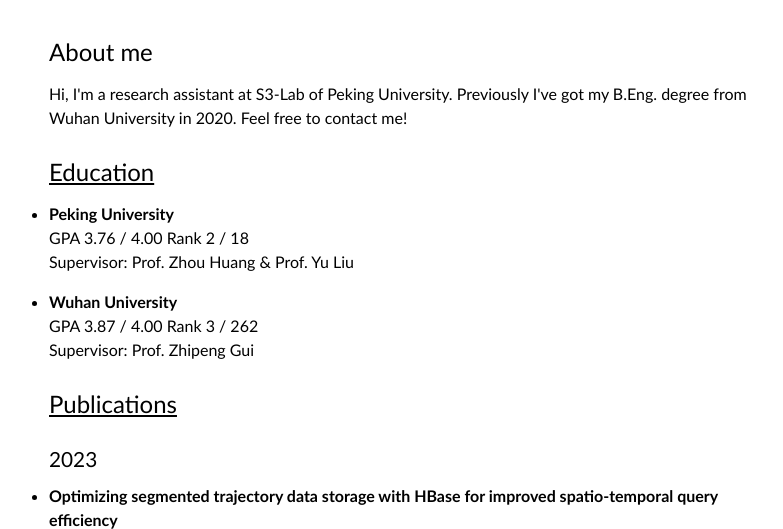
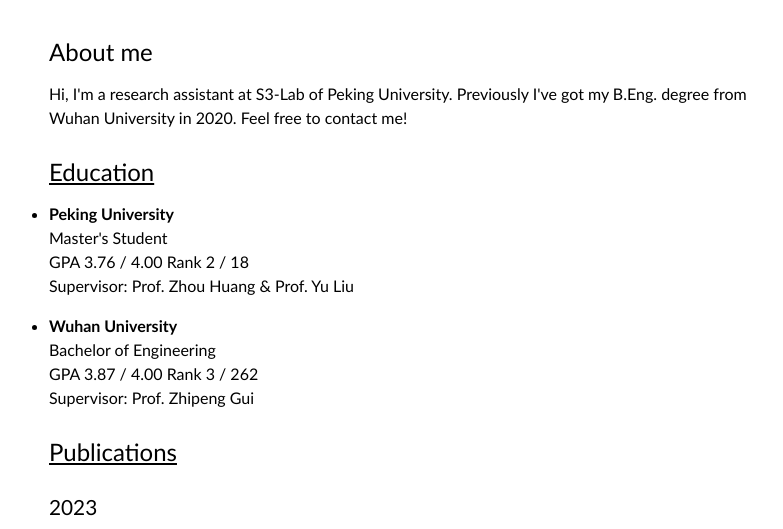
Before and after one commit to HanwGeek/HanwGeek.github.io, a plain HTML site: page index.html in a window 1280 px wide. Shown: the part 213-742 px from the top of the page, without its empty margins (239-1022 px from the left). Drawn offline with Linux system fonts and the light colour scheme; some icons are missing.

Commit message:
update education

```diff
--- a/index.html
+++ b/index.html
@@ -116,10 +116,12 @@
     <ul>
       <li>
         <b>Peking University</b><br>
+        Master's Student<br>
         GPA 3.76 / 4.00 Rank 2 / 18<br>
         Supervisor: Prof. Zhou Huang & Prof. Yu Liu
       </li>
       <li><b>Wuhan University</b><br>
+        Bachelor of Engineering<br>
         GPA 3.87 / 4.00 Rank 3 / 262<br>
         Supervisor: Prof. Zhipeng Gui
       </li>
```
